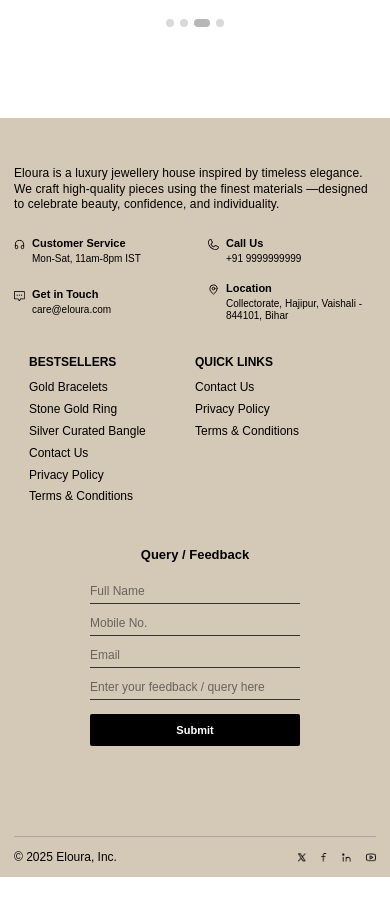
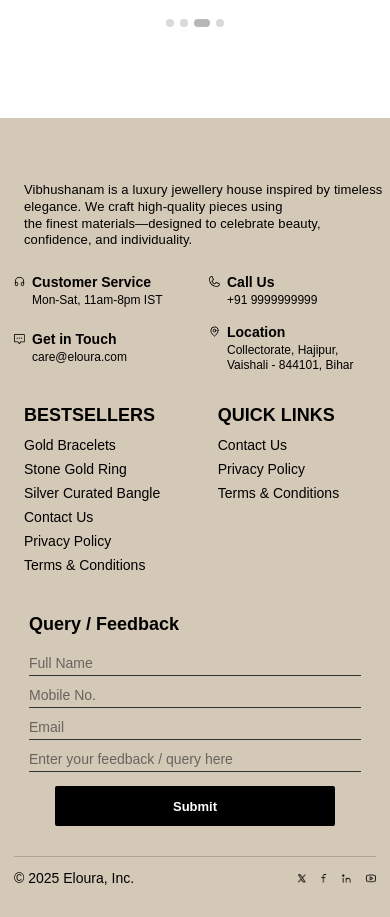
Before and after one commit to merxentaerp-tech/Vibhushnam-, a React (Vite) app: page / in a window 390 px wide. Shown: the part 4546-5463 px from the top of the page. Before the commit the page ends 5423 px from the top, so only its background shows below. Built offline with nearby package versions, Linux system fonts and the light colour scheme.

Commit message:
Vibhushnam

```diff
--- a/src/components/common/Footer.css
+++ b/src/components/common/Footer.css
@@ -164,6 +164,8 @@
   display: block;
 }
 
+/* ================= MOBILE VIEW ONLY ================= */
+
 @media (max-width: 768px) {
   .footer {
     margin-top: 20px;
@@ -171,7 +173,7 @@
 
   .footer-inner {
     width: 100%;
-    padding: 48px 14px 0;
+    padding: 64px 14px 18px;
     display: flex;
     flex-wrap: wrap;
   }
@@ -189,8 +191,9 @@
 
   .footer-about p {
     width: 100%;
-    font-size: 12px;
+    font-size: 13px;
     line-height: 1.28;
+    margin-left: 10px;
     letter-spacing: 0.1px;
   }
 
@@ -202,7 +205,7 @@
     border-bottom: 0;
     display: grid;
     grid-template-columns: repeat(2, 1fr);
-    column-gap: 26px;
+    column-gap: 28px;
     row-gap: 18px;
     margin-bottom: 34px;
   }
@@ -220,41 +223,39 @@
   }
 
   .footer-info h4 {
-    font-size: 11px;
+    font-size: 14px;
     margin: 0 0 4px;
   }
 
   .footer-info p {
-    font-size: 10px;
+    font-size: 12px;
     line-height: 1.2;
   }
 
   .footer-col {
     order: 3;
-    width: 50%;
-    column-gap: 0px;
-
   }
 
-  .footer-col:first-of-type {
-    padding-left: -38px;
-
+  .footer-bestsellers {
+    width: 48%;
+    padding-left: 10px;
+    padding-right: 8px;
   }
 
-  .footer-col:nth-of-type(2) {
-    padding-left: 15px;
+  .footer-quicklinks {
+    width: 52%;
+    padding-left: 30px;
   }
 
-  .footer-col h3,
-  .footer-form h3 {
-    font-size: 12px;
+  .footer-col h3 {
+    margin-left: 0;
+    font-size: 18px;
     margin-bottom: 13px;
   }
 
   .footer-col a {
-    display: block;
-    width: 100%;
-    font-size: 12px;
+    margin-left: 0;
+    font-size: 14px;
     margin-bottom: 8px;
     line-height: 1.15;
     text-align: left;
@@ -263,46 +264,44 @@
   .footer-form {
     order: 4;
     width: 100%;
-    max-width: 210px;
-    margin: 36px auto 0;
+    max-width: 100%;
+    margin: 34px 0 0;
   }
 
   .footer-form h3 {
-    text-align: center;
-    font-size: 13px;
+    margin-left: 15px;
+    text-align: left;
+    font-size: 18px;
     margin-bottom: 18px;
   }
 
   .footer-form input {
-    width: 100%;
+    width: calc(100% - 30px);
     height: 25px;
-    font-size: 12px;
+    font-size: 14px;
+    margin-left: 15px;
+    margin-right: 15px;
     margin-bottom: 7px;
   }
 
   .footer-form button {
+    width: 280px;
+    height: 40px;
+    margin: 14px auto 0;
     display: block;
-    width: 100%;
-    height: 32px;
-    margin-top: 14px;
-    background: #000;
-    color: #fff;
-    border: 0;
-    border-radius: 2px;
-    font-size: 11px;
-    font-weight: 600;
+    font-size: 13px;
   }
 
   .footer-bottom {
     order: 5;
     width: 100%;
     height: auto;
-    margin-top: 90px;
+    margin-top: 30px;
     padding: 14px 0;
   }
 
   .footer-bottom p {
-    font-size: 12px;
+    font-size: 14px;
   }
 
   .footer-bottom img {
--- a/src/components/common/Footer.jsx
+++ b/src/components/common/Footer.jsx
@@ -39,9 +39,7 @@
             <MapPin />
             <div>
               <h4>Location</h4>
-              <p>
-                Collectorate, Hajipur, Vaishali - 844101, Bihar
-              </p>
+              <p>Collectorate, Hajipur, Vaishali - 844101, Bihar</p>
             </div>
           </div>
         </div>
@@ -49,13 +47,14 @@
         <div className="footer-main">
           <div className="footer-about">
             <p>
-              Eloura is a luxury jewellery house inspired by timeless elegance.
-              We craft high-quality pieces using the finest materials —designed
-              to celebrate beauty, confidence, and individuality.
+              Vibhushanam is a luxury jewellery house inspired by timeless
+              elegance. We craft high-quality pieces using<br />
+              the finest materials—designed to celebrate beauty, confidence,
+              and individuality.
             </p>
           </div>
 
-          <div className="footer-col">
+          <div className="footer-col footer-bestsellers">
             <h3>BESTSELLERS</h3>
             <a href="#">Gold Bracelets</a>
             <a href="#">Stone Gold Ring</a>
@@ -65,7 +64,7 @@
             <a href="#">Terms & Conditions</a>
           </div>
 
-          <div className="footer-col">
+          <div className="footer-col footer-quicklinks">
             <h3>QUICK LINKS</h3>
             <a href="#">Contact Us</a>
             <a href="#">Privacy Policy</a>
```
